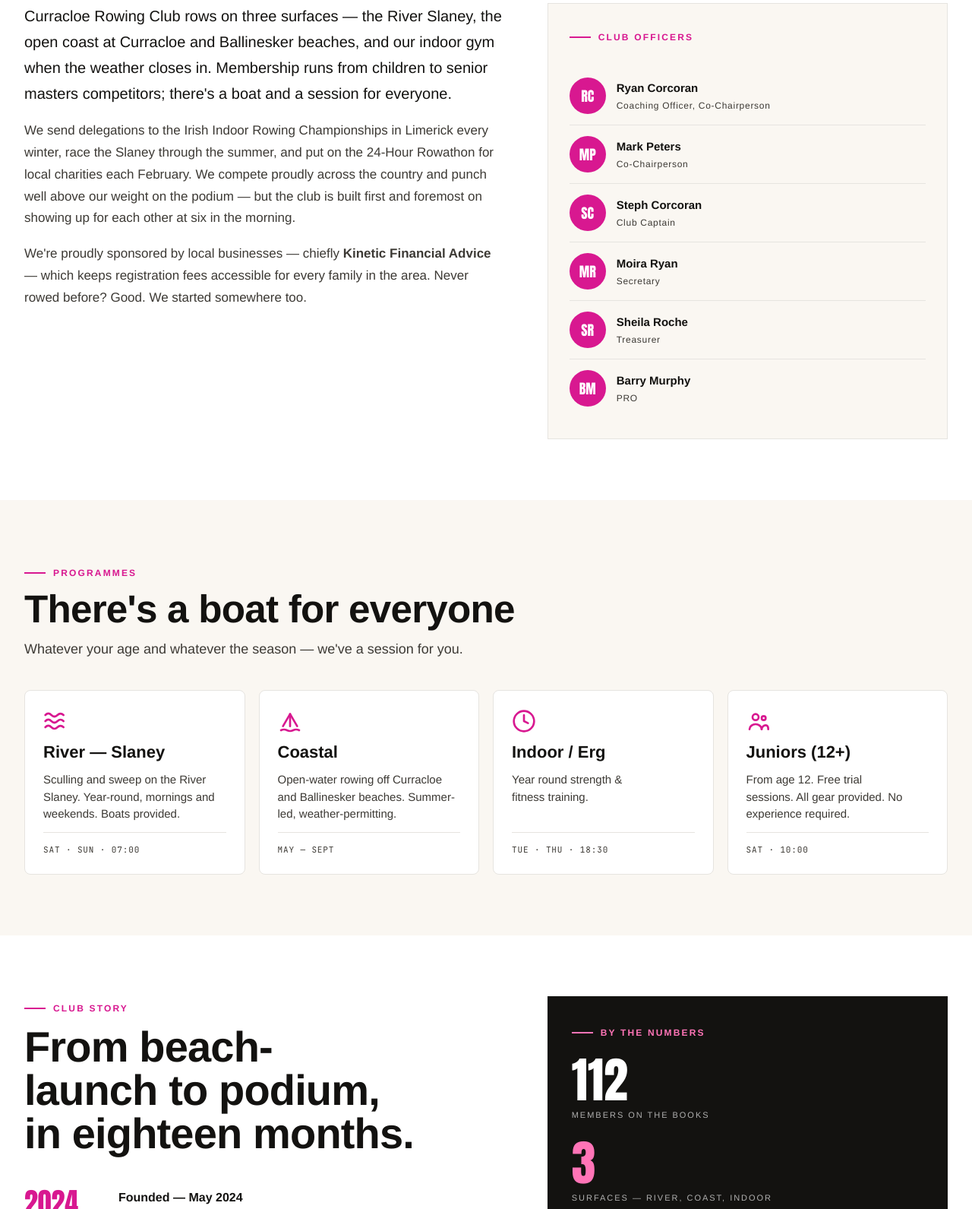
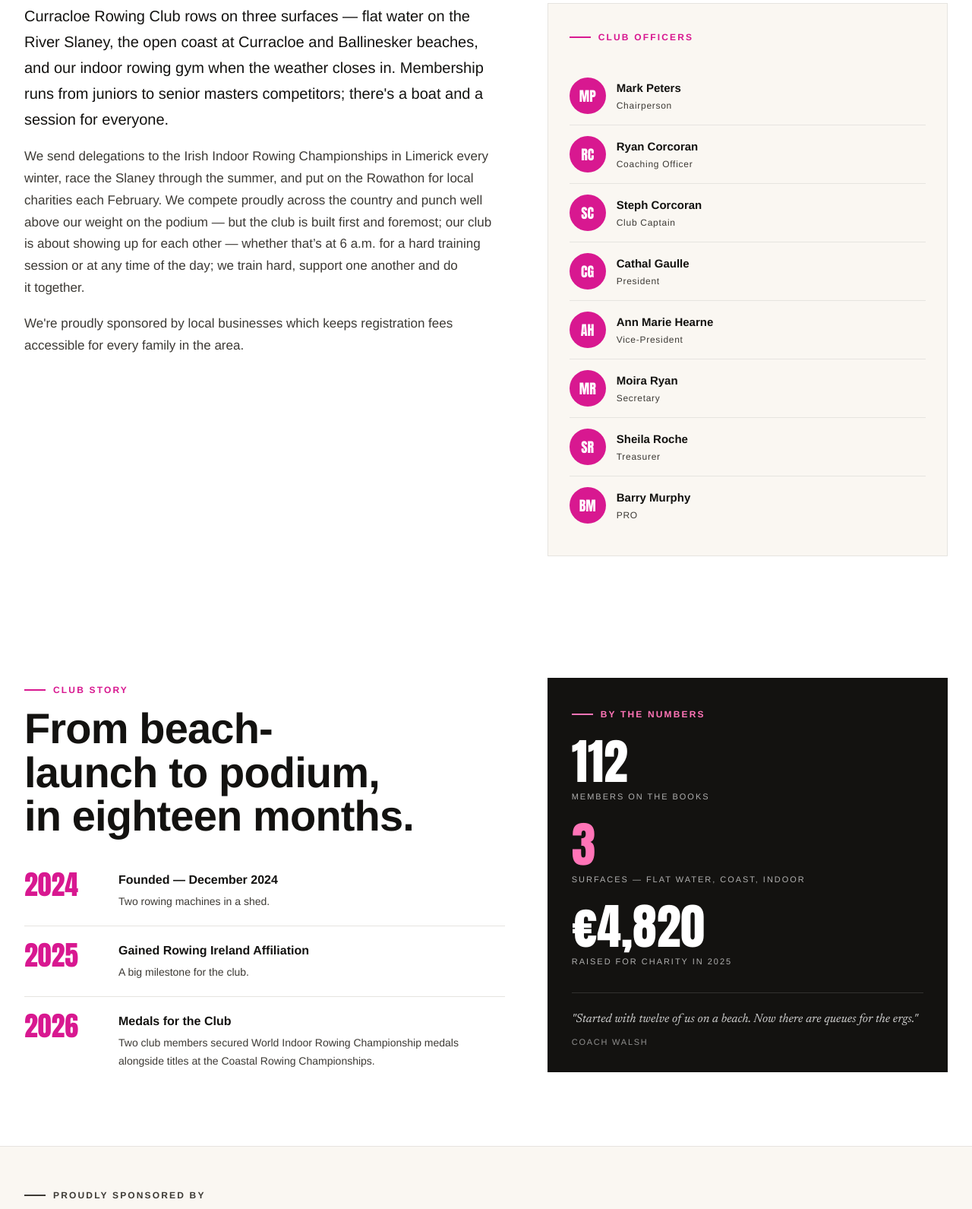
Before and after one commit to barryrlmurphy/curracloerowingclub, a website: page pages/about.html in a window 1280 px wide. Shown: the part 1174-2765 px from the top of the page at 76% size. Drawn offline with Linux system fonts and the light colour scheme; a web font is replaced by a local one.

Commit message:
Site updates

```diff
--- a/pages/about.html
+++ b/pages/about.html
@@ -6,7 +6,7 @@
     <title>About — Curracloe Rowing Club</title>
     <meta
       name="description"
-      content="Curracloe Rowing Club — a community rowing club on three surfaces in Co. Wexford. River, coast, indoor. Founded 2024."
+      content="Curracloe Rowing Club — a community rowing club on three surfaces in Co. Wexford. Flat water, coast, indoor. Founded 2024."
     />
     <link rel="stylesheet" href="../styles/tokens.css" />
     <link rel="stylesheet" href="../styles/site.css" />
@@ -90,10 +90,10 @@
     <section class="page-head" data-screen-label="About hero">
       <div class="container">
         <span class="eyebrow">About the club</span>
-        <h1>River, coastal, and indoor rowing in Wexford.</h1>
+        <h1>Flat water, coastal, and indoor rowing in Wexford.</h1>
         <p class="page-head__kicker">
-          Founded in 2024 by a small group of beach- and river-rowers. We run a
-          year-round programme for ages 12 to 70+.
+          Founded in 2024 by a small group of coastal and flat water rowers. We
+          run a year-round program for ages 12 to 70+.
         </p>
       </div>
     </section>
@@ -120,25 +120,25 @@
         <div class="about-grid">
           <div class="about-prose">
             <p>
-              Curracloe Rowing Club rows on three surfaces — the River Slaney,
-              the open coast at Curracloe and Ballinesker beaches, and our
-              indoor gym when the weather closes in. Membership runs from
-              children to senior masters competitors; there's a boat and a
-              session for everyone.
+              Curracloe Rowing Club rows on three surfaces — flat water on the
+              River Slaney, the open coast at Curracloe and Ballinesker beaches,
+              and our indoor rowing gym when the weather closes in. Membership
+              runs from juniors to senior masters competitors; there's a boat
+              and a session for everyone.
             </p>
             <p>
               We send delegations to the Irish Indoor Rowing Championships in
               Limerick every winter, race the Slaney through the summer, and put
-              on the 24-Hour Rowathon for local charities each February. We
-              compete proudly across the country and punch well above our weight
-              on the podium — but the club is built first and foremost on
-              showing up for each other at six in the morning.
+              on the Rowathon for local charities each February. We compete
+              proudly across the country and punch well above our weight on the
+              podium — but the club is built first and foremost; our club is
+              about showing up for each other — whether that’s at 6 a.m. for a
+              hard training session or at any time of the day; we train hard,
+              support one another and do it together.
             </p>
             <p>
-              We're proudly sponsored by local businesses — chiefly
-              <strong>Kinetic Financial Advice</strong> — which keeps
-              registration fees accessible for every family in the area. Never
-              rowed before? Good. We started somewhere too.
+              We're proudly sponsored by local businesses which keeps
+              registration fees accessible for every family in the area.
             </p>
           </div>
 
@@ -146,17 +146,17 @@
             <span class="eyebrow">Club Officers</span>
             <h3>&nbsp;</h3>
             <div class="coach">
+              <div class="coach__avatar">MP</div>
+              <div>
+                <div class="coach__name">Mark Peters</div>
+                <div class="coach__role">Chairperson</div>
+              </div>
+            </div>
+            <div class="coach">
               <div class="coach__avatar">RC</div>
               <div>
                 <div class="coach__name">Ryan Corcoran</div>
-                <div class="coach__role">Coaching Officer, Co-Chairperson</div>
-              </div>
-            </div>
-            <div class="coach">
-              <div class="coach__avatar">MP</div>
-              <div>
-                <div class="coach__name">Mark Peters</div>
-                <div class="coach__role">Co-Chairperson</div>
+                <div class="coach__role">Coaching Officer</div>
               </div>
             </div>
             <div class="coach">
@@ -164,6 +164,20 @@
               <div>
                 <div class="coach__name">Steph Corcoran</div>
                 <div class="coach__role">Club Captain</div>
+              </div>
+            </div>
+            <div class="coach">
+              <div class="coach__avatar">CG</div>
+              <div>
+                <div class="coach__name">Cathal Gaulle</div>
+                <div class="coach__role">President</div>
+              </div>
+            </div>
+            <div class="coach">
+              <div class="coach__avatar">AH</div>
+              <div>
+                <div class="coach__name">Ann Marie Hearne</div>
+                <div class="coach__role">Vice-President</div>
               </div>
             </div>
             <div class="coach">
@@ -193,117 +207,117 @@
     </section>
 
     <!-- ============================================================
-     Three surfaces — deep dive
+     Programs
      ============================================================ -->
-    <section class="section section--paper2">
-      <div class="container">
-        <div class="section-head">
-          <span class="eyebrow">Programmes</span>
-          <h2>There's a boat for everyone</h2>
-          <p>
-            Whatever your age and whatever the season — we've a session for you.
-          </p>
-        </div>
-        <div class="grid-4">
-          <article class="prog-card" id="river">
-            <div class="prog-card__icon" aria-hidden="true">
-              <svg
-                width="32"
-                height="32"
-                viewBox="0 0 24 24"
-                fill="none"
-                stroke="currentColor"
-                stroke-width="2"
-                stroke-linecap="round"
-                stroke-linejoin="round"
-              >
-                <path d="M2 12c2-2 4-2 6 0s4 2 6 0 4-2 6 0" />
-                <path d="M2 18c2-2 4-2 6 0s4 2 6 0 4-2 6 0" />
-                <path d="M2 6c2-2 4-2 6 0s4 2 6 0 4-2 6 0" />
-              </svg>
-            </div>
-            <h4>River — Slaney</h4>
-            <p>
-              Sculling and sweep on the River Slaney. Year-round, mornings and
-              weekends. Boats provided.
-            </p>
-            <div class="prog-card__sched">SAT · SUN · 07:00</div>
-          </article>
+    <!--    <section class="section section&#45;&#45;paper2">-->
+    <!--      <div class="container">-->
+    <!--        <div class="section-head">-->
+    <!--          <span class="eyebrow">Programmes</span>-->
+    <!--          <h2>There's a boat for everyone</h2>-->
+    <!--          <p>-->
+    <!--            Whatever your age and whatever the season — we've a session for you.-->
+    <!--          </p>-->
+    <!--        </div>-->
+    <!--        <div class="grid-4">-->
+    <!--          <article class="prog-card" id="river">-->
+    <!--            <div class="prog-card__icon" aria-hidden="true">-->
+    <!--              <svg-->
+    <!--                width="32"-->
+    <!--                height="32"-->
+    <!--                viewBox="0 0 24 24"-->
+    <!--                fill="none"-->
+    <!--                stroke="currentColor"-->
+    <!--                stroke-width="2"-->
+    <!--                stroke-linecap="round"-->
+    <!--                stroke-linejoin="round"-->
+    <!--              >-->
+    <!--                <path d="M2 12c2-2 4-2 6 0s4 2 6 0 4-2 6 0" />-->
+    <!--                <path d="M2 18c2-2 4-2 6 0s4 2 6 0 4-2 6 0" />-->
+    <!--                <path d="M2 6c2-2 4-2 6 0s4 2 6 0 4-2 6 0" />-->
+    <!--              </svg>-->
+    <!--            </div>-->
+    <!--            <h4>Flat Water — Slaney</h4>-->
+    <!--            <p>-->
+    <!--              Sculling and sweep on the River Slaney. Year-round, mornings and-->
+    <!--              weekends. Boats provided.-->
+    <!--            </p>-->
+    <!--            <div class="prog-card__sched">SAT · SUN · 07:00</div>-->
+    <!--          </article>-->
 
-          <article class="prog-card" id="coastal">
-            <div class="prog-card__icon" aria-hidden="true">
-              <svg
-                width="32"
-                height="32"
-                viewBox="0 0 24 24"
-                fill="none"
-                stroke="currentColor"
-                stroke-width="2"
-                stroke-linecap="round"
-                stroke-linejoin="round"
-              >
-                <path d="M3 21c2-1 4-1 6 0s4 1 6 0 4-1 6 0" />
-                <path d="M5 17l7-12 7 12" />
-                <line x1="12" y1="5" x2="12" y2="17" />
-              </svg>
-            </div>
-            <h4>Coastal</h4>
-            <p>
-              Open-water rowing off Curracloe and Ballinesker beaches.
-              Summer-led, weather-permitting.
-            </p>
-            <div class="prog-card__sched">MAY — SEPT</div>
-          </article>
+    <!--          <article class="prog-card" id="coastal">-->
+    <!--            <div class="prog-card__icon" aria-hidden="true">-->
+    <!--              <svg-->
+    <!--                width="32"-->
+    <!--                height="32"-->
+    <!--                viewBox="0 0 24 24"-->
+    <!--                fill="none"-->
+    <!--                stroke="currentColor"-->
+    <!--                stroke-width="2"-->
+    <!--                stroke-linecap="round"-->
+    <!--                stroke-linejoin="round"-->
+    <!--              >-->
+    <!--                <path d="M3 21c2-1 4-1 6 0s4 1 6 0 4-1 6 0" />-->
+    <!--                <path d="M5 17l7-12 7 12" />-->
+    <!--                <line x1="12" y1="5" x2="12" y2="17" />-->
+    <!--              </svg>-->
+    <!--            </div>-->
+    <!--            <h4>Coastal</h4>-->
+    <!--            <p>-->
+    <!--              Open-water rowing off Curracloe and Ballinesker beaches.-->
+    <!--              Summer-led, weather-permitting.-->
+    <!--            </p>-->
+    <!--            <div class="prog-card__sched">MAY — SEPT</div>-->
+    <!--          </article>-->
 
-          <article class="prog-card" id="indoor">
-            <div class="prog-card__icon" aria-hidden="true">
-              <svg
-                width="32"
-                height="32"
-                viewBox="0 0 24 24"
-                fill="none"
-                stroke="currentColor"
-                stroke-width="2"
-                stroke-linecap="round"
-                stroke-linejoin="round"
-              >
-                <circle cx="12" cy="12" r="10" />
-                <polyline points="12 6 12 12 16 14" />
-              </svg>
-            </div>
-            <h4>Indoor / Erg</h4>
-            <p>Year round strength & fitness training.</p>
-            <div class="prog-card__sched">TUE · THU · 18:30</div>
-          </article>
+    <!--          <article class="prog-card" id="indoor">-->
+    <!--            <div class="prog-card__icon" aria-hidden="true">-->
+    <!--              <svg-->
+    <!--                width="32"-->
+    <!--                height="32"-->
+    <!--                viewBox="0 0 24 24"-->
+    <!--                fill="none"-->
+    <!--                stroke="currentColor"-->
+    <!--                stroke-width="2"-->
+    <!--                stroke-linecap="round"-->
+    <!--                stroke-linejoin="round"-->
+    <!--              >-->
+    <!--                <circle cx="12" cy="12" r="10" />-->
+    <!--                <polyline points="12 6 12 12 16 14" />-->
+    <!--              </svg>-->
+    <!--            </div>-->
+    <!--            <h4>Indoor / Erg</h4>-->
+    <!--            <p>Year round strength & fitness training.</p>-->
+    <!--            <div class="prog-card__sched">TUE · THU · 18:30</div>-->
+    <!--          </article>-->
 
-          <article class="prog-card" id="juniors">
-            <div class="prog-card__icon" aria-hidden="true">
-              <svg
-                width="32"
-                height="32"
-                viewBox="0 0 24 24"
-                fill="none"
-                stroke="currentColor"
-                stroke-width="2"
-                stroke-linecap="round"
-                stroke-linejoin="round"
-              >
-                <circle cx="9" cy="8" r="3" />
-                <circle cx="17" cy="9" r="2" />
-                <path d="M3 20c0-3 3-5 6-5s6 2 6 5" />
-                <path d="M15 20c0-2 2-4 4-4s2.5 1.5 2.5 4" />
-              </svg>
-            </div>
-            <h4>Juniors (12+)</h4>
-            <p>
-              From age 12. Free trial sessions. All gear provided. No experience
-              required.
-            </p>
-            <div class="prog-card__sched">SAT · 10:00</div>
-          </article>
-        </div>
-      </div>
-    </section>
+    <!--          <article class="prog-card" id="juniors">-->
+    <!--            <div class="prog-card__icon" aria-hidden="true">-->
+    <!--              <svg-->
+    <!--                width="32"-->
+    <!--                height="32"-->
+    <!--                viewBox="0 0 24 24"-->
+    <!--                fill="none"-->
+    <!--                stroke="currentColor"-->
+    <!--                stroke-width="2"-->
+    <!--                stroke-linecap="round"-->
+    <!--                stroke-linejoin="round"-->
+    <!--              >-->
+    <!--                <circle cx="9" cy="8" r="3" />-->
+    <!--                <circle cx="17" cy="9" r="2" />-->
+    <!--                <path d="M3 20c0-3 3-5 6-5s6 2 6 5" />-->
+    <!--                <path d="M15 20c0-2 2-4 4-4s2.5 1.5 2.5 4" />-->
+    <!--              </svg>-->
+    <!--            </div>-->
+    <!--            <h4>Juniors (12+)</h4>-->
+    <!--            <p>-->
+    <!--              From age 12. Free trial sessions. All gear provided. No experience-->
+    <!--              required.-->
+    <!--            </p>-->
+    <!--            <div class="prog-card__sched">SAT · 10:00</div>-->
+    <!--          </article>-->
+    <!--        </div>-->
+    <!--      </div>-->
+    <!--    </section>-->
 
     <!-- ============================================================
      Club story — timeline
@@ -328,53 +342,25 @@
               <li>
                 <span class="timeline__year">2024</span>
                 <div class="timeline__body">
-                  <strong>Founded — May 2024</strong>
-                  <span
-                    >Twelve members. One borrowed eight, two ergs, and a beach
-                    launch at Ballinesker.</span
-                  >
-                </div>
-              </li>
-              <li>
-                <span class="timeline__year">2024</span>
-                <div class="timeline__body">
-                  <strong>Indoor Gym — October 2024</strong>
-                  <span
-                    >The indoor gym opens. Coaching team confirmed. Member
-                    count: 10.</span
-                  >
+                  <strong>Founded — December 2024</strong>
+                  <span>Two rowing machines in a shed.</span>
                 </div>
               </li>
               <li>
                 <span class="timeline__year">2025</span>
                 <div class="timeline__body">
-                  <strong>Inaugural 24-Hour Rowathon — February 2025</strong>
-                  <span
-                    >€4,820 raised for Relay For Life Wexford and the Irish
-                    Cancer Society.</span
-                  >
-                </div>
-              </li>
-              <li>
-                <span class="timeline__year">2025</span>
-                <div class="timeline__body">
-                  <strong>First Slaney Head race — August 2025</strong>
-                  <span
-                    >Niamh O'Connor takes gold in W Sen 1×; the Open 4× takes
-                    silver.</span
-                  >
+                  <strong>Gained Rowing Ireland Affiliation</strong>
+                  <span>A big milestone for the club.</span>
                 </div>
               </li>
               <li>
                 <span class="timeline__year">2026</span>
                 <div class="timeline__body">
-                  <strong
-                    >Irish Indoor Championships, Limerick — February
-                    2026</strong
-                  >
+                  <strong>Medals for the Club</strong>
                   <span
-                    >Three medals. Aoife Ní Bhriain — gold W MAS D 1×. Jamie
-                    Kelly — silver J18 1×. J16 4× — bronze.</span
+                    >Two club members secured World Indoor Rowing Championship
+                    medals alongside titles at the Coastal Rowing
+                    Championships.</span
                   >
                 </div>
               </li>
@@ -429,7 +415,7 @@
                       margin-top: 6px;
                     "
                   >
-                    Surfaces — river, coast, indoor
+                    Surfaces — flat water, coast, indoor
                   </div>
                 </div>
                 <div>
@@ -559,10 +545,7 @@
         <div class="site-footer__brand">
           <div class="site-footer__wordmark">CURRACLOE</div>
           <div class="site-footer__tagline">Rowing Club · Co. Wexford</div>
-          <p>
-            Curracloe Rowing Club, Screen, Wexford Y35&nbsp;XR21. Open every
-            weekend, year-round.
-          </p>
+          <p>Curracloe Rowing Club, Screen, Wexford.</p>
           <div class="site-footer__social" aria-label="Social media">
             <a
               href="https://www.facebook.com/"
@@ -585,7 +568,7 @@
         <div class="site-footer__col">
           <h4>Rowing</h4>
           <ul>
-            <li><a href="./about.html#river">River — Slaney</a></li>
+            <li><a href="./about.html#river">Flat Water</a></li>
             <li><a href="./about.html#coastal">Coastal</a></li>
             <li><a href="./about.html#indoor">Indoor / Erg</a></li>
             <li><a href="./about.html#juniors">Juniors</a></li>
@@ -595,9 +578,7 @@
           <h4>Club</h4>
           <ul>
             <li><a href="./about.html">About</a></li>
-            <li><a href="./about.html#coaches">Coaches</a></li>
             <li><a href="./news.html">News &amp; results</a></li>
-            <li><a href="./news.html#charity">Charity</a></li>
           </ul>
         </div>
         <div class="site-footer__col">
```
Also changed, not shown: index.html (+87 -71 lines), pages/contact.html (+7 -12 lines), pages/news.html (+2 -7 lines), pages/news/three-medals-limerick.html (+8 -12 lines).
